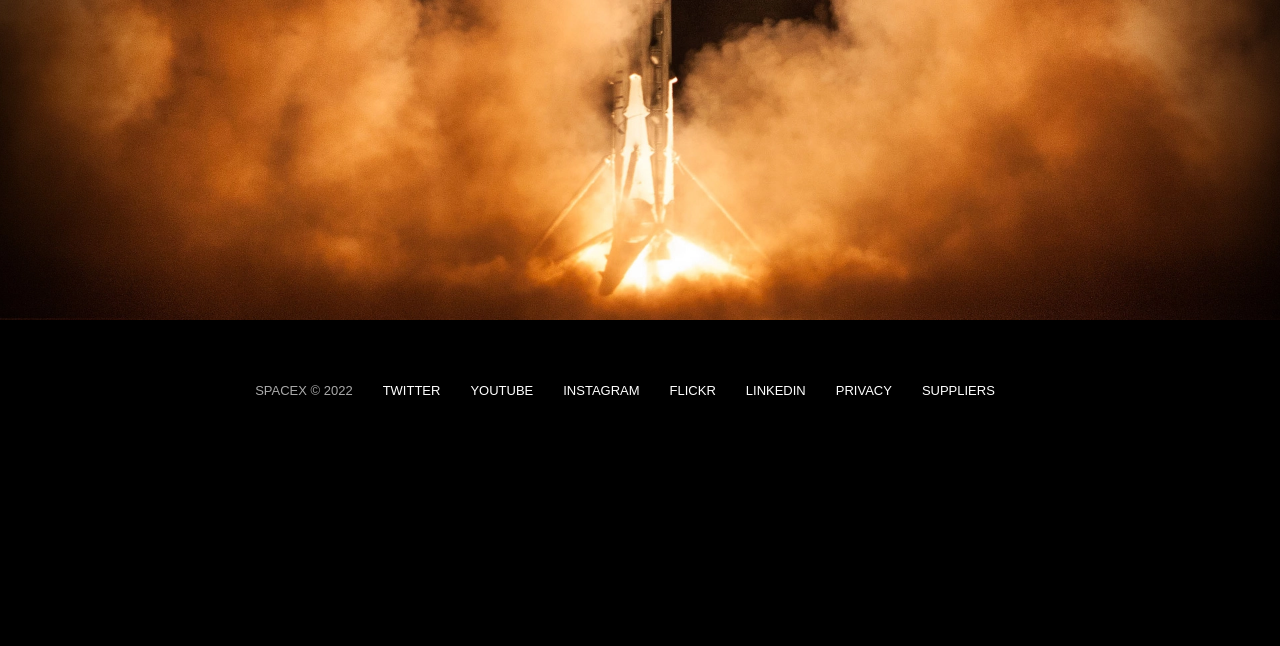
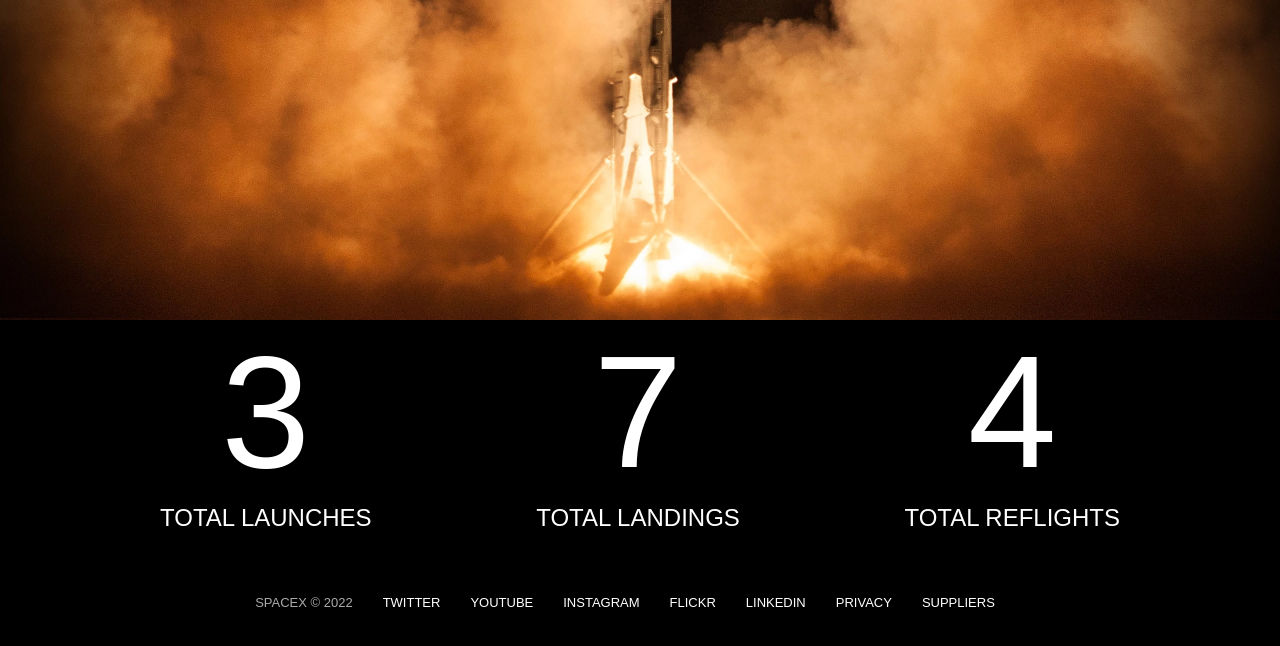
Before and after one commit to IlyaSafronov/SpaceX-Website-Clone, a plain HTML site: page falcon9.html in a window 1280 px wide. Shown: the part 480-1126 px from the top of the page. Before the commit the page ends 943 px from the top, so only its background shows below. Drawn offline with Linux system fonts and the light colour scheme; a web font is replaced by a local one.

Commit message:
start count

```diff
--- a/JS/script.js
+++ b/JS/script.js
@@ -2,8 +2,10 @@
 const btn = document.getElementById('menu-btn');
 const overlay = document.getElementById('overlay');
 const menu = document.getElementById('mobile-menu');
+const counter = document.querySelectorAll('.counter');
 
 btn.addEventListener('click', navToggle);
+document.addEventListener('scroll', scrollPage);
 
 function navToggle() {
   btn.classList.toggle('open');
@@ -11,3 +13,44 @@ function navToggle() {
   document.body.classList.toggle('stop-scrolling');
   menu.classList.toggle('show-menu');
 }
+
+function scrollPage() {
+  const scrollPos = window.scrollY;
+  if(scrollPos > 100) {
+    countUp();
+  }else if(scrollPos < 100) {
+    reset();
+  }
+}
+
+function countUp() {
+  counter.forEach((counter) => {
+    counter.innerText = '0';
+
+    const updateCounter = () => {
+      // get count target
+      const target = +counter.getAttribute('data-target');
+      // get current caunter value
+      const c = +counter.innerText;
+      // create an increment
+      const increment = target / 100;
+      // if counter is less than target, add increment
+      if (c < target) {
+        // round up and set counter value
+        counter.innerText = `${Math.ceil(c + increment)}`;
+
+        setTimeout(updateCounter, 75);
+      } else {
+        counter.innerText = target;
+      }
+
+    };
+    updateCounter();
+  });
+}
+
+function reset() {
+  counters.forEach((counter) => (counter.innerHTML = '0'));
+}
+
+// countUp();
--- a/css/style.css
+++ b/css/style.css
@@ -370,6 +370,26 @@ footer ul li a:hover {
   animation-fill-mode: both;
 }
 
+/* ! Stats */
+.stats {
+  max-width: 960px;
+  margin: 0 auto;
+  display: flex;
+  align-items: center;
+  justify-content: space-between;
+  text-align: center;
+  text-transform: uppercase;
+}
+
+.stats div span {
+  font-size: 160px;
+}
+
+.stats div h4 {
+  font-size: 24px;
+  font-weight: 300;
+}
+
 
 
 /* ! Animations */
--- a/falcon9.html
+++ b/falcon9.html
@@ -60,6 +60,24 @@
   <p>First orbital class rocket capable of reflight</p>
  </div>
 
+ <div class="stats">
+  <div>
+    <span class="counter" data-target="3">0</span>
+    <h4>Total Launches</h4>
+  </div>
+
+  <div>
+    <span class="counter" data-target="7">0</span>
+    <h4>Total Landings</h4>
+  </div>
+
+  <div>
+    <span class="counter" data-target="4">0</span>
+    <h4>Total Reflights</h4>
+  </div>
+
+ </div>
+
 
  <footer>
   <ul>
```
